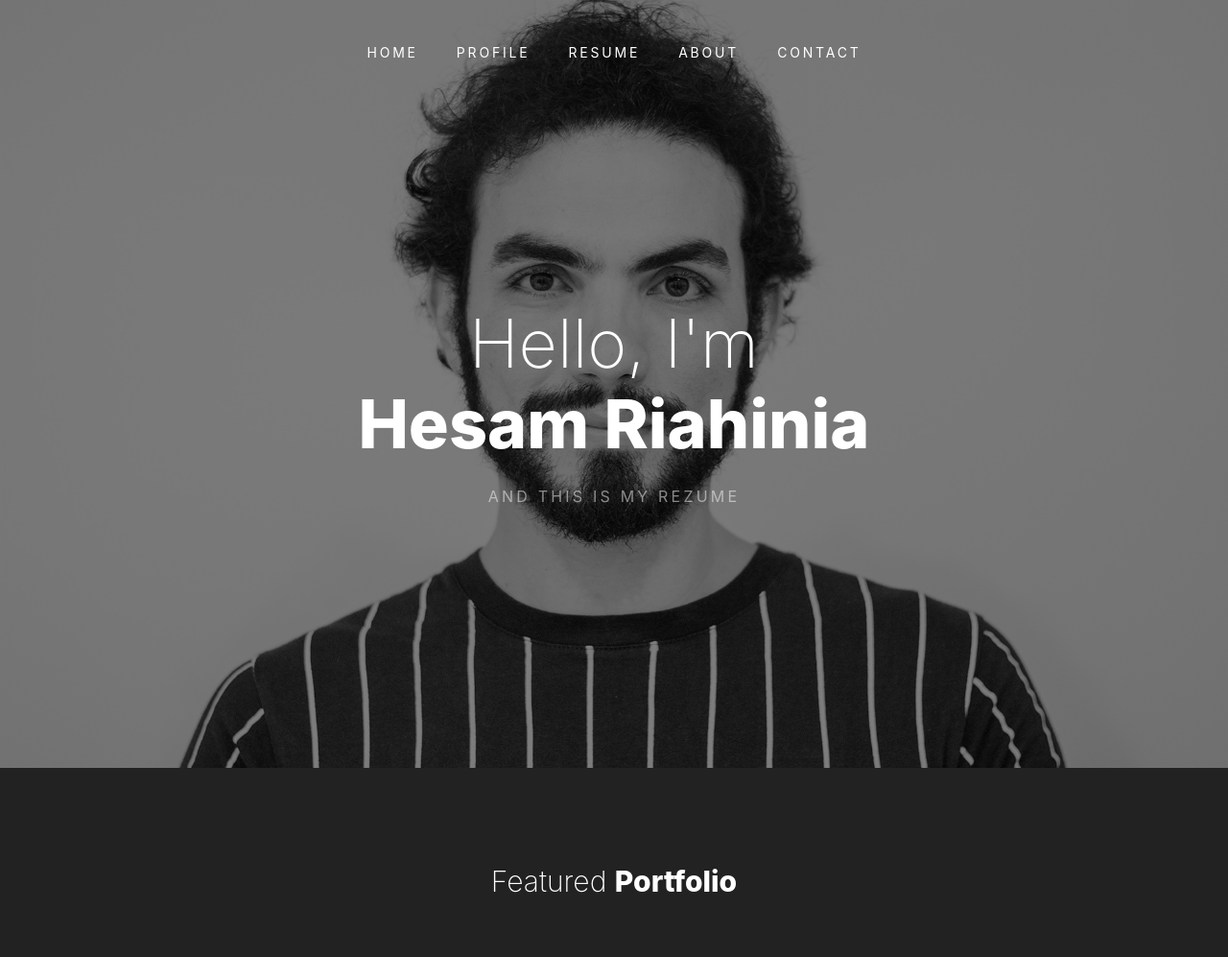
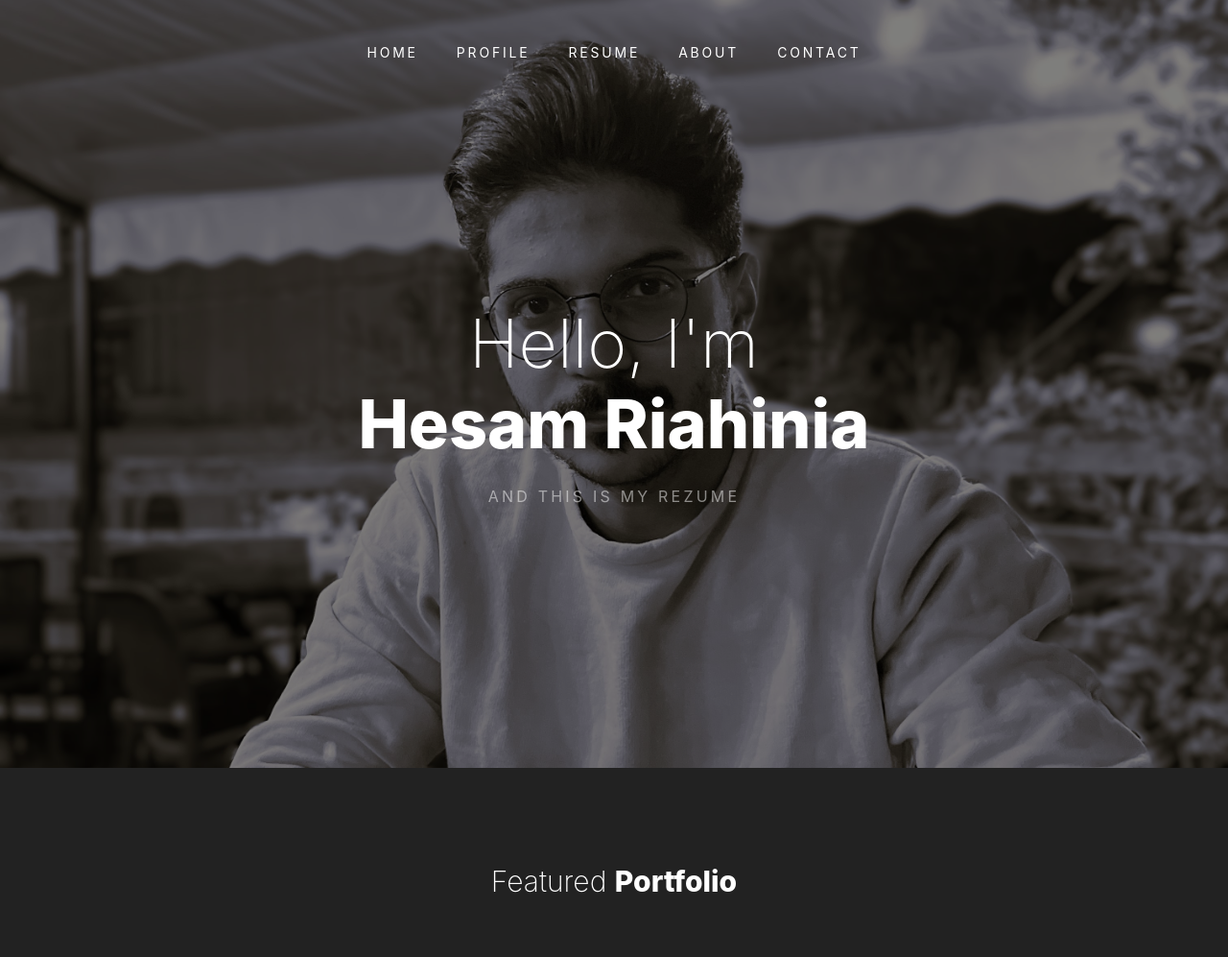
Before and after one commit to hesamriahinia/project, a Django app: page / in a window 1280 px wide. Shown: the top 997 px of the page at 96% size. Run offline with Django 3.2, Linux system fonts and the light colour scheme; some libraries are stand-ins or nearby versions; some web fonts are replaced.

Commit message:
Update index.html

```diff
--- a/templates/website/index.html
+++ b/templates/website/index.html
@@ -61,7 +61,7 @@
     </nav>
     <section
       class="site-hero"
-      style="background-image: url('static/images/image_1.jpg')"
+      style="background-image: url('static/images/IMG_3559.JPG')"
       id="section-home"
       data-stellar-background-ratio="0.5"
     >
@@ -327,7 +327,7 @@
         <div class="row mb-5 align-items-center">
           <div class="col-lg-7 pr-lg-5 mb-5 mb-lg-0">
             <img
-              src="{% static 'images/image_1.jpg'' %}"
+              src="{% static 'images/IMG_3559.JPG'' %}"
               alt="Image placeholder"
               class="img-fluid"
             />
```
